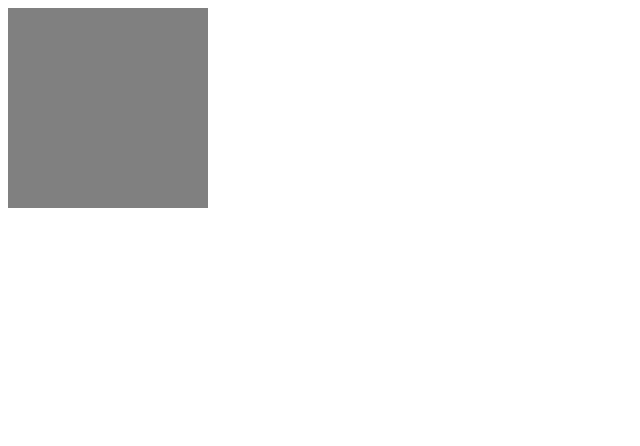
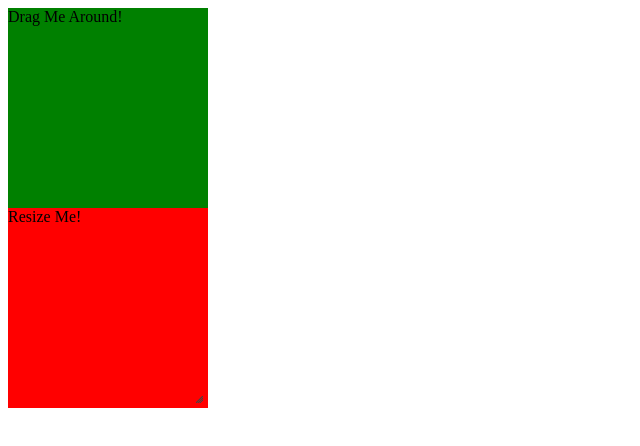
Before and after one commit to sulmanpersonal/RobPercival, a plain HTML site: page 4.jQuery/index.html in a window 1280 px wide. Shown: the whole page, without its empty margins (0-640 px from the left). Drawn offline with nearby package versions, Linux system fonts and the light colour scheme.

Commit message:
jQuery UI Draggables and Resizeables

```diff
--- a/4.jQuery/index.html
+++ b/4.jQuery/index.html
@@ -7,23 +7,36 @@
 
     <title>Learning jQuery</title>
     <!--<script type="text/javascript" src="jquery-1.11.2.min.js"></script>-->
+
     <script type="text/javascript" src="http://code.jquery.com/jquery-latest.min.js"></script>
+    <link rel="stylesheet" href="https://ajax.googleapis.com/ajax/libs/jqueryui/1.11.2/themes/smoothness/jquery-ui.css" />
     <script src="https://ajax.googleapis.com/ajax/libs/jqueryui/1.11.2/jquery-ui.min.js"></script>
-
     <style>
-        #square {
-            height:200px;
-            width:200px;
-            background-color: grey;
+        #dragable {
+            width: 200px;
+            height: 200px;
+            background-color: green;
+        }
+        #resizeable {
+            width: 200px;
+            height: 200px;
+            background-color: red;
         }
     </style>
 
 
+
 </head>
 <body>
-    <div id="square"></div>
+    <div id="dragable">
+        Drag Me Around!
+    </div>
+    <div id="resizeable">
+        Resize Me!
+    </div>
 <script>
-    $("#square").draggable();
+    $("#dragable").draggable();
+    $("#resizeable").resizable();
 
 </script>
 
```
